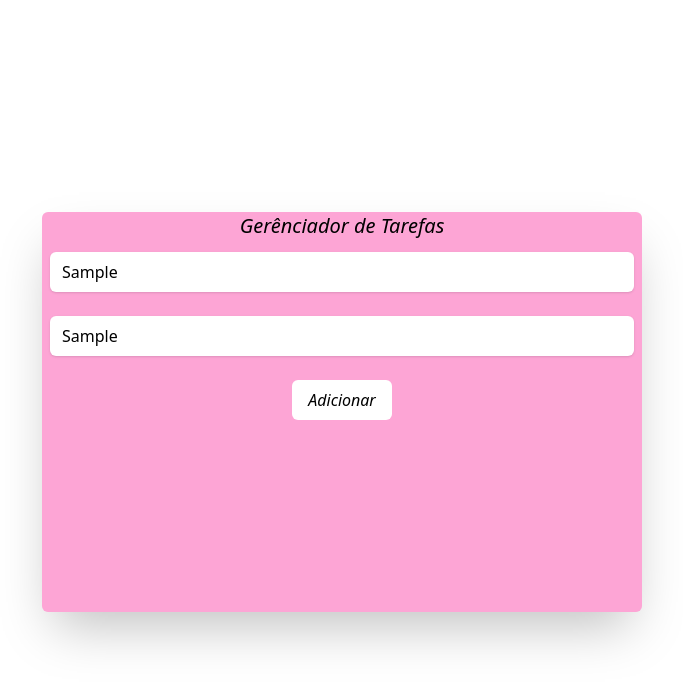
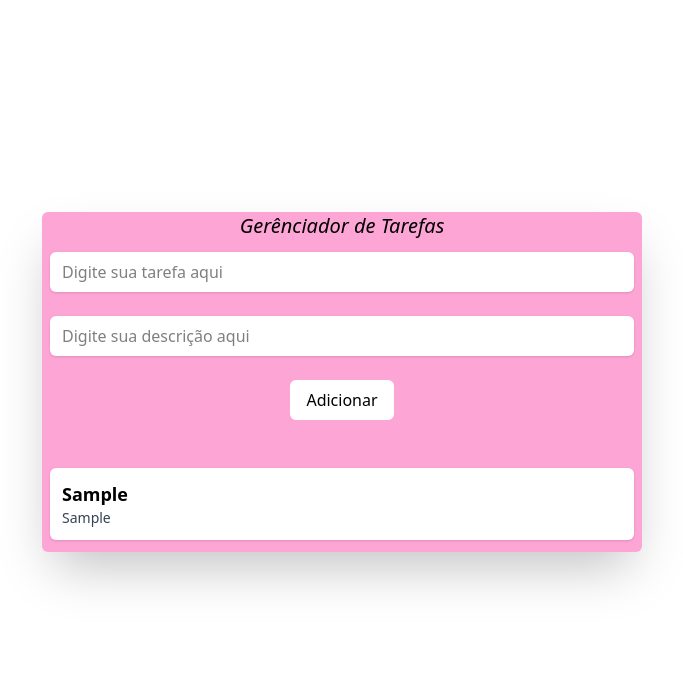
Before and after one commit to caiGon1/Tools, a React (Vite) app: page / in a window 1280 px wide. Both pictures are taken after typing "Sample", "Sample" into the empty fields and a click on the button "Adicionar". Shown: the part 460-1146 px from the top of the page, without its empty margins (298-981 px from the left). Built offline with nearby package versions, Linux system fonts and the light colour scheme; no server answers.

Commit message:
functional task manager

```diff
--- a/src/assets/components/TasksMng.jsx
+++ b/src/assets/components/TasksMng.jsx
@@ -1,6 +1,22 @@
+import { useState } from "react";
+
 function TasksMng() {
+  const [task, setTask] = useState();
+  const [description, setDescription] = useState();
+  const [tasks, setTasks] = useState([]);
+
+  function AddTaskSubmit(task, description) {
+    const newTask = {
+      id: Date.now(),
+      task,
+      description,
+      isCompleted: false,
+    };
+    setTasks([...tasks, newTask]);
+  }
+
   return (
-    <div className="h-100 w-150 my-50  bg-pink-300 rounded-md flex-col justify-self-center justify-center shadow-2xl">
+    <div className="min-h-[100] w-150 my-50  bg-pink-300 rounded-md flex-col justify-self-center justify-center shadow-2xl">
       <h1 className="text-center text-xl text-justify-center my italic h-fit rounded-xl font-extralight">
         Gerênciador de Tarefas
       </h1>
@@ -8,16 +24,39 @@ function TasksMng() {
         <input
           className="bg-white rounded-md px-3 py-2 mt-3 shadow"
           placeholder="Digite sua tarefa aqui"
+          value={task}
+          onChange={(event) => setTask(event.target.value)}
           type="text"
         />
         <input
           className="bg-white rounded-md px-3 py-2 shadow"
           placeholder="Digite sua descrição aqui"
           type="text"
+          value={description}
+          onChange={(event) => setDescription(event.target.value)}
         />
-        <button className="bg-white rounded-md px-4 py-2 italic font-thin mx-auto hover:cursor-pointer transition delay-150 duration-300 hover:bg-pink-100">
+        <button
+          onClick={() => {
+            if (!task.trim() || !description.trim()) {
+              return alert("Preencha o título e descrição das tarefas...");
+            }
+            AddTaskSubmit(task, description);
+            setTask("");
+            setDescription("");
+          }}
+          className="bg-white rounded-md px-4 py-2 mx-auto hover:cursor-pointer transition delay-150 duration-300 hover:bg-pink-100"
+        >
           Adicionar
         </button>
+        <div className="mt-6">
+          {tasks.map((item) => (
+            <div key={item.id} className="bg-white rounded-md p-3 mb-3 shadow">
+              <h2 className="font-semibold text-lg">{item.task}</h2>
+
+              <p className="text-sm text-gray-700">{item.description}</p>
+            </div>
+          ))}
+        </div>
       </div>
     </div>
   );
```
